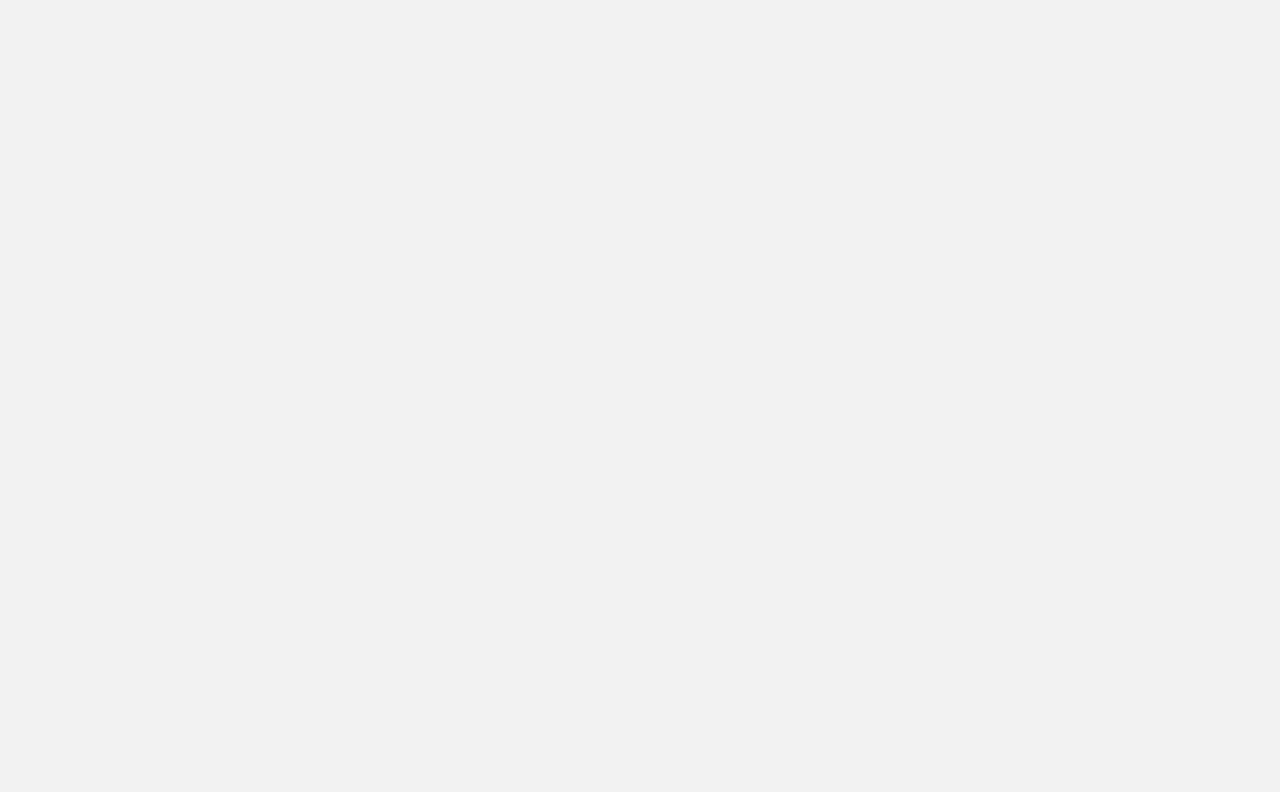
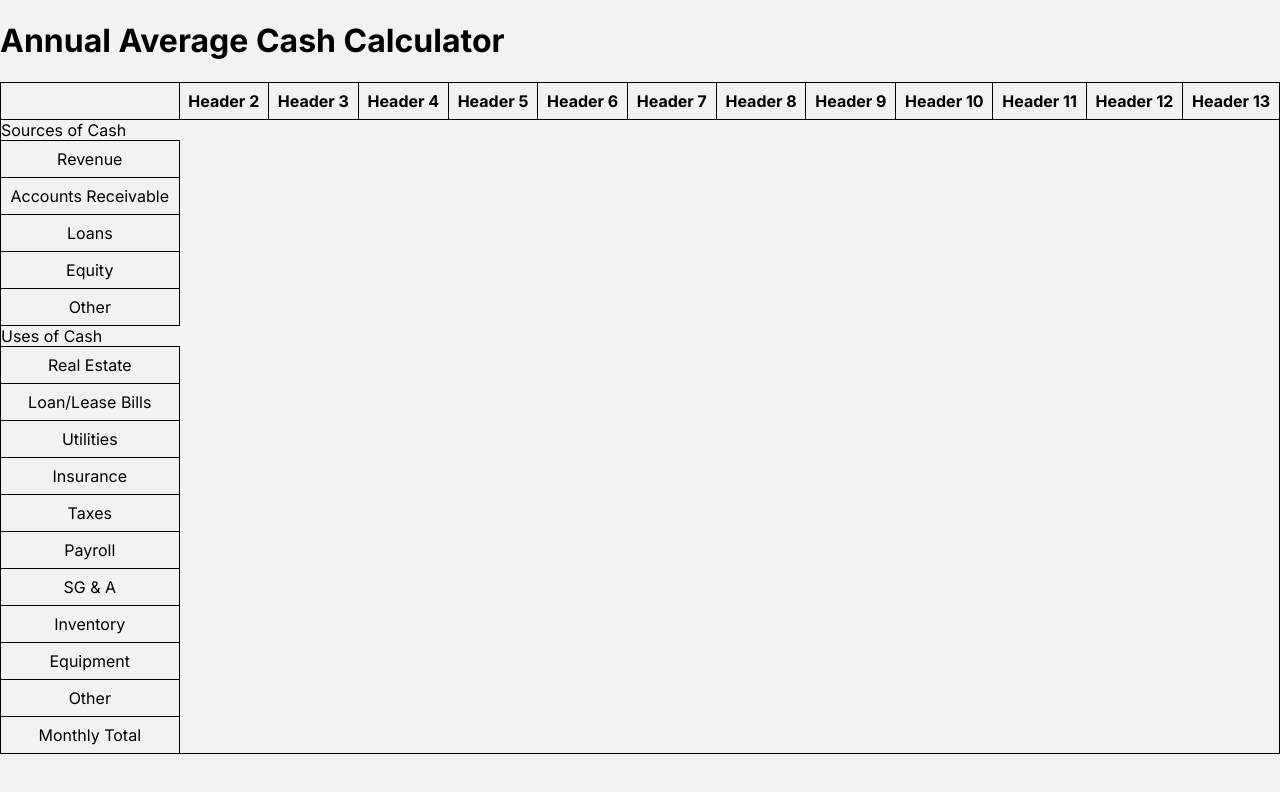
Before and after one commit to InvestMint-Dev/InvestMint-UI, a React (Create React App) app: page /cash-calculator in a window 1280 px wide. Shown: the top 792 px of the page. Built offline with nearby package versions, Linux system fonts and the light colour scheme.

Commit message:
setting up cash calculator

```diff
--- a/src/pages/create-account-page/create-account-page-4/cash-calculator/cash-calculator.css
+++ b/src/pages/create-account-page/create-account-page-4/cash-calculator/cash-calculator.css
@@ -0,0 +1,13 @@
+table {
+    width: 100%;
+    border-collapse: collapse;
+}
+
+table, th, td {
+    border: 1px solid black;
+}
+
+th, td {
+    padding: 8px;
+    text-align: center;
+}
--- a/src/pages/create-account-page/create-account-page-4/cash-calculator/cash-calculator.js
+++ b/src/pages/create-account-page/create-account-page-4/cash-calculator/cash-calculator.js
@@ -3,7 +3,88 @@ import './cash-calculator.css';
 export const CashCalculator = () => {
     return(
         <div>
+            <h1>Annual Average Cash Calculator</h1>
 
+            <table>
+                <thead>
+                    <tr>
+                        <th></th>
+                        <th>Header 2</th>
+                        <th>Header 3</th>
+                        <th>Header 4</th>
+                        <th>Header 5</th>
+                        <th>Header 6</th>
+                        <th>Header 7</th>
+                        <th>Header 8</th>
+                        <th>Header 9</th>
+                        <th>Header 10</th>
+                        <th>Header 11</th>
+                        <th>Header 12</th>
+                        <th>Header 13</th>
+                    </tr>
+                </thead>
+                <tbody>
+                    {/* Sources of Cash */}
+                    <tr>
+                        Sources of Cash
+                    </tr>
+                    <tr>
+                        <td>Revenue</td>
+                    </tr>
+                    <tr>
+                        <td>Accounts Receivable</td>
+                    </tr>
+                    <tr>
+                        <td>Loans</td>
+                    </tr>
+                    <tr>
+                        <td>Equity</td>
+                    </tr>
+                    <tr>
+                        <td>Other</td>
+                    </tr>
+
+                    {/* Uses of Cash */}
+                    <tr>
+                        Uses of Cash
+                    </tr>
+                    <tr>
+                        <td>Real Estate</td>
+                    </tr>
+                    <tr>
+                        <td>Loan/Lease Bills</td>
+                    </tr>
+                    <tr>
+                        <td>Utilities</td>
+                    </tr>
+                    <tr>
+                        <td>Insurance</td>
+                    </tr>
+                    <tr>
+                        <td>Taxes</td>
+                    </tr>
+                    <tr>
+                        <td>Payroll</td>
+                    </tr>
+                    <tr>
+                        <td>SG & A</td>
+                    </tr>
+                    <tr>
+                        <td>Inventory</td>
+                    </tr>
+                    <tr>
+                        <td>Equipment</td>
+                    </tr>
+                    <tr>
+                        <td>Other</td>
+                    </tr>
+
+                    {/* Monthly Total */}
+                    <tr>
+                        <td>Monthly Total</td>
+                    </tr>
+                </tbody>
+            </table>
         </div>
     );
 }
```
